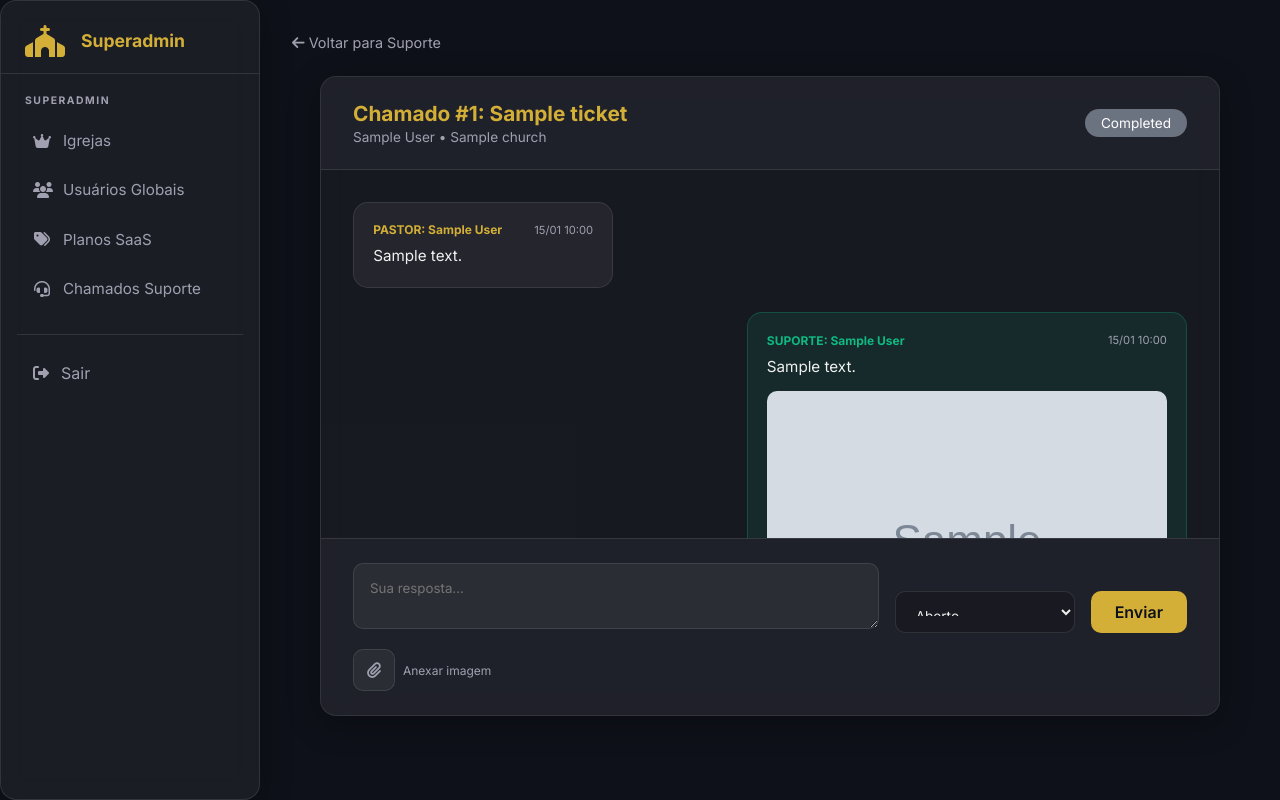
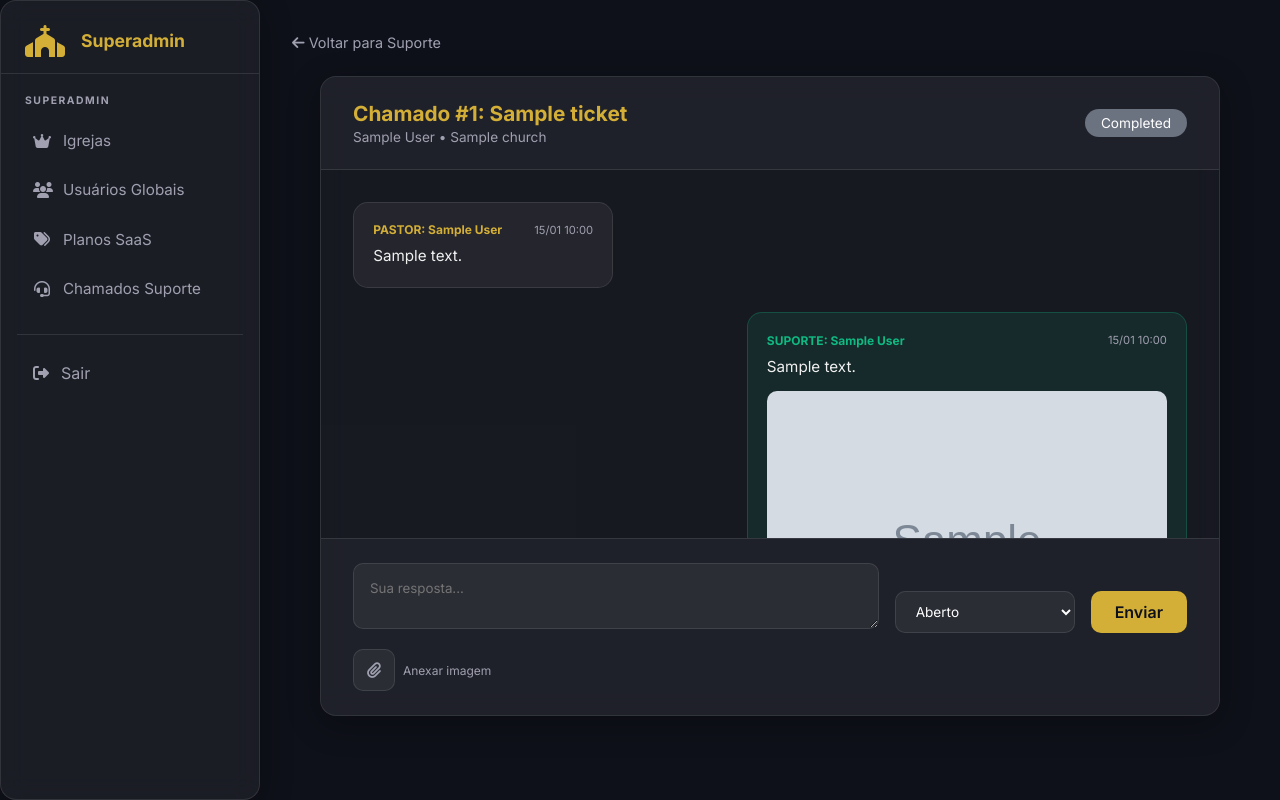
Before and after one commit to juanpmoraes/ICR2, a Flask app: page /support/ticket/1 in a window 1280 px wide. Run offline with Flask 3, Linux system fonts and the light colour scheme; a user stored in the database is signed in; tables that the repository leaves empty hold one stand-in row (values such as "Sample post"); grey boxes marked "Sample" are stand-in pictures.

Commit message:
feat: create view_ticket template for chat-based ticket management and communication

```diff
--- a/templates/view_ticket.html
+++ b/templates/view_ticket.html
@@ -116,11 +116,22 @@
                         <textarea name="response" class="form-control" rows="2" placeholder="Sua resposta..." style="background:rgba(255,255,255,0.05);"></textarea>
                     </div>
                     <div style="width:180px;">
-                        <select name="status" class="form-control" style="font-size:0.85rem; height:42px;">
-                            <option value="aberto" {% if ticket.status == 'aberto' %}selected{% endif %}>Aberto</option>
-                            <option value="em_analise" {% if ticket.status == 'em_analise' %}selected{% endif %}>Em Análise</option>
-                            <option value="resolvido" {% if ticket.status == 'resolvido' %}selected{% endif %}>Resolvido</option>
-                            <option value="fechado" {% if ticket.status == 'fechado' %}selected{% endif %}>Fechado</option>
+                        <select name="status" class="form-control" style="
+                            background: rgba(255,255,255,0.05);
+                            border: 1px solid var(--glass-border);
+                            color: white;
+                            height: 42px;
+                            border-radius: 10px;
+                            padding: 0 1rem;
+                            cursor: pointer;
+                            font-size: 0.85rem;
+                            width: 100%;
+                            transition: all 0.3s ease;
+                        " onfocus="this.style.borderColor='var(--primary)'" onblur="this.style.borderColor='var(--glass-border)'">
+                            <option value="aberto" style="background:#1a1a1a;" {% if ticket.status == 'aberto' %}selected{% endif %}>Aberto</option>
+                            <option value="em_analise" style="background:#1a1a1a;" {% if ticket.status == 'em_analise' %}selected{% endif %}>Em Análise</option>
+                            <option value="resolvido" style="background:#1a1a1a;" {% if ticket.status == 'resolvido' %}selected{% endif %}>Resolvido</option>
+                            <option value="fechado" style="background:#1a1a1a;" {% if ticket.status == 'fechado' %}selected{% endif %}>Fechado</option>
                         </select>
                     </div>
                     <button type="submit" class="btn btn-primary" style="height:42px; padding:0 1.5rem;">Enviar</button>
```
